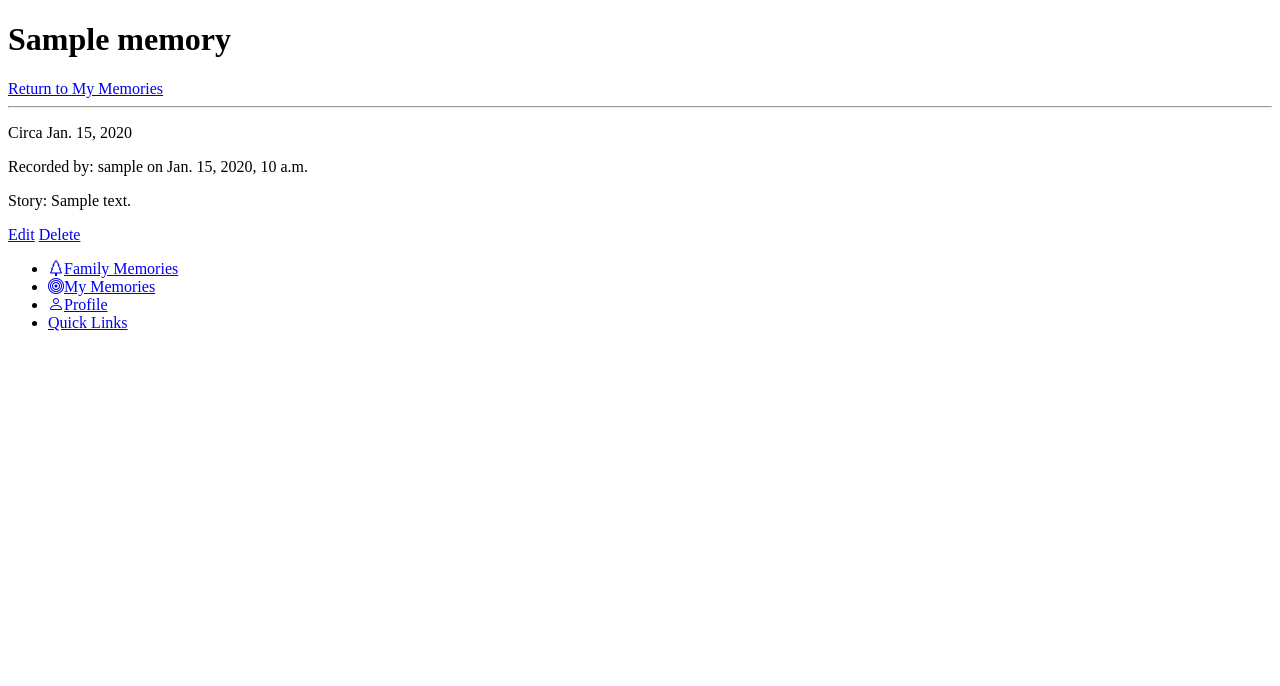
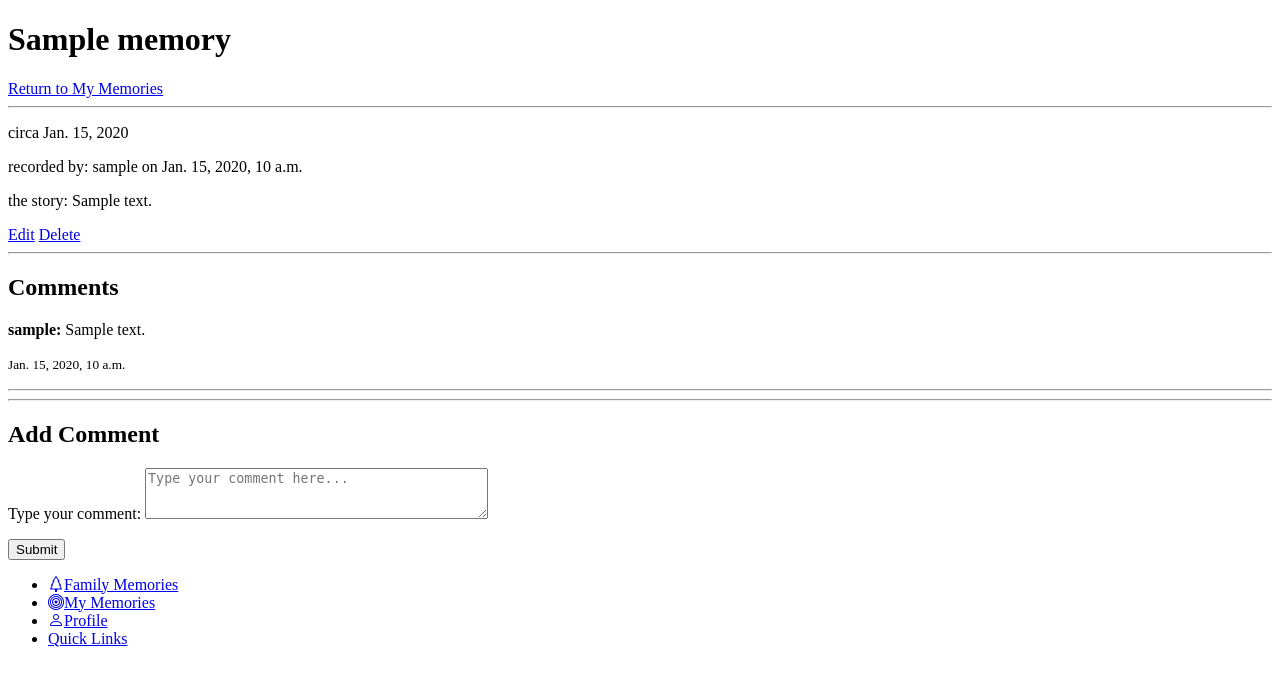
Before and after one commit to lanewells/rooted, a Django app: page /memories/1/ in a window 1280 px wide. Shown: the part 26-712 px from the top of the page. Run offline with Django 5.2, Linux system fonts and the light colour scheme; a user stored in the database is signed in; tables that the repository leaves empty hold one stand-in row (values such as "Sample post").

Commit message:
Added create comment function as linked through memory detail view.

```diff
--- a/main_app/forms.py
+++ b/main_app/forms.py
@@ -1,19 +1,17 @@
 from django.contrib.auth.forms import UserCreationForm
 from django.contrib.auth.models import User
 from django import forms
-from .models import Memory, RelativeProfile
+from .models import Memory, RelativeProfile, Comment
 
 class MemoryForm(forms.ModelForm):
     class Meta:
             model = Memory
             fields = ['title', 'description', 'memory_date']
-            # Cite widgets and forms customization
             widgets = {
                   'title': forms.TextInput(attrs={
                         'placeholder': 'Give your memory a title',
                         'class': 'form-control'
                   }),
-                  # Cite rows limitation and class form-control
                   'description': forms.Textarea(attrs={
                         'placeholder': 'Tell your story',
                         'rows': 5,
@@ -67,3 +65,15 @@ class RelativeProfileForm(forms.ModelForm):
                 }
             )
         }
+
+class CommentForm(forms.ModelForm):
+    class Meta:
+        model = Comment
+        fields = ['text']
+        widgets = {
+            'text': forms.Textarea(attrs={
+                'placeholder': 'Type your comment here...',
+                'rows': 3,
+                'class': 'form-control',
+            }),
+        }
--- a/main_app/templates/main_app/memories/memory_detail.html
+++ b/main_app/templates/main_app/memories/memory_detail.html
@@ -3,13 +3,34 @@
 <h1>{{ memory.title }}</h1>
 <a href="{% url 'memory-list' %}" class="btn return">Return to My Memories</a>
 <hr />
-<p>Circa {{ memory.memory_date }}</p>
-<p>Recorded by: {{ memory.created_by }} on {{ memory.created }}</p>
-<p>Story: {{ memory.description }}</p>
+<p>circa {{ memory.memory_date }}</p>
+<p>recorded by: {{ memory.created_by }} on {{ memory.created }}</p>
+<p>the story: {{ memory.description }}</p>
 
 {% if user == memory.created_by %}
 <a href="{% url 'memory-update' memory.id %}" class="btn warn">Edit</a>
 <a href="{% url 'memory-delete' memory.id %}" class="btn danger">Delete</a>
 {% endif %}
 
+<hr />
+<h2>Comments</h2>
+<div>
+    {% for comment in comments %}
+        <p><strong>{{ comment.created_by }}:</strong> {{ comment.text }}</p>
+        <p><small>{{ comment.created }}</small></p>
+        <hr>
+    {% empty %}
+        <p>No comments yet. Be the first!</p>
+    {% endfor %}
+</div>
+
+<hr>
+
+<h2>Add Comment</h2>
+<form method="post">
+    {% csrf_token %}
+    {{ comment_form.as_p }}
+    <button type="submit" class="btn btn-first">Submit</button>
+</form>
+
 {% endblock %}
--- a/main_app/templates/main_app/memories/my_memories.html
+++ b/main_app/templates/main_app/memories/my_memories.html
@@ -4,7 +4,7 @@
     <h1>My Memories</h1>
     <a href="{% url 'memory-create'%}">Add New Memory</a>
 </section>
-{% if memory %}
+
 <section class="card-container">
     {% for memory in memories %}
     <div class="card">
@@ -12,13 +12,11 @@
             <div class="card-content">
                 <img src="" alt="Memory Icon" />
                 <h2 class="card-title">{{ memory.title }}</h2>
+                <p>circa {{ memory.memory_date }}</p>
             </div>
         </a>
     </div>
     {% endfor %}
 </section>
-{% else %}
-<h2>You have no recorded memories yet! Add a new memory to get started.</h2>
-{% endif %}
 
 {% endblock %}
--- a/main_app/templates/main_app/profile/profile_confirm_delete.html
+++ b/main_app/templates/main_app/profile/profile_confirm_delete.html
@@ -1,7 +1,7 @@
 {% extends 'main_app/base.html' %} {% block content %}
 
 <h1>Are you sure you want to delete your profile?</h1>
-<h3>This will effectively delete all memories and comments created by you.</h3>
+<h3>This will effectively delete all memories and comments you created.</h3>
 <form method="post">
   {% csrf_token %}
   <button type="submit" class="btn btn-danger">Yes, Delete</button>
--- a/main_app/views.py
+++ b/main_app/views.py
@@ -1,21 +1,23 @@
 from django.shortcuts import render, redirect
-from django.urls import reverse_lazy
+from django.urls import reverse_lazy, reverse
 from django.contrib import messages
 from django.views.generic import ListView, DetailView
-from django.views.generic.edit import CreateView, UpdateView, DeleteView
+from django.views.generic.edit import CreateView, UpdateView, DeleteView, FormMixin
 from django.contrib.auth import login
 from django.contrib.auth.views import LoginView
 from django.contrib.auth.decorators import login_required
 from django.contrib.auth.models import User
 from django.contrib.auth.mixins import LoginRequiredMixin
 from .models import RelativeProfile, Memory, Comment
-from .forms import MemoryForm, UserForm, UserUpdateForm, RelativeProfileForm
+from .forms import MemoryForm, UserForm, UserUpdateForm, RelativeProfileForm, CommentForm
 
-## HOME
+############ HOME ############
+
 class Home(LoginView):
     template_name = 'main_app/home.html'
 
-## USER & PROFILE
+############ USER & PROFILE ############
+
 class ProfileDetail(LoginRequiredMixin, DetailView):
     model = RelativeProfile
     template_name = 'main_app/profile/profile_detail.html'
@@ -82,7 +84,8 @@ def update_account(request):
     }
     return render(request, 'main_app/account/update_account.html', context)
 
-## MEMORIES
+############ MEMORIES ############
+
 @login_required
 def my_memories(request):
     memories = Memory.objects.filter(created_by=request.user)
@@ -104,11 +107,32 @@ class MemoryCreate(LoginRequiredMixin, CreateView):
 class MemoryList(LoginRequiredMixin, ListView):
     model = Memory
     template_name = 'main_app/memories/memory_list.html'
-    # paginate_by = 9
 
-class MemoryDetail(LoginRequiredMixin, DetailView):
+class MemoryDetail(LoginRequiredMixin, FormMixin, DetailView):
     model = Memory
     template_name = 'main_app/memories/memory_detail.html'
+    form_class = CommentForm
+
+    def get_context_data(self, **kwargs):
+        context = super().get_context_data(**kwargs)
+        context['comments'] = Comment.objects.filter(memory=self.object)
+        context['comment_form'] = self.get_form()
+        return context
+
+    def post(self, request, *args, **kwargs):
+        self.object = self.get_object()
+        form = self.get_form()
+        if form.is_valid():
+            comment = form.save(commit=False)
+            comment.memory = self.object
+            comment.created_by = request.user
+            comment.save()
+            return self.form_valid(form)
+        else:
+            return self.form_invalid(form)
+
+    def get_success_url(self):
+        return reverse('memory-detail', kwargs={'pk': self.object.pk})
 
 class MemoryUpdate(LoginRequiredMixin, UpdateView):
     model = Memory
@@ -123,15 +147,15 @@ class MemoryDelete(LoginRequiredMixin, DeleteView):
     template_name = 'main_app/memories/memory_confirm_delete.html'
     success_url = '/memories/'
 
-## COMMENTS
+############ COMMENTS ############
+
 class CommentList(LoginRequiredMixin, ListView):
     model = Comment
     template_name = 'main_app/comments/comment_list.html'
 
-# class CommentCreate(LoginRequiredMixin, CreateView):
-#     model = Comment
-#     fields = ['text']
-#     template_name = 'main_app/comments/comment_form.html'
+class CommentCreate(LoginRequiredMixin, CreateView):
+    model = Comment
+    template_name = 'main_app/comments/comment_form.html'
 
 # class CommentUpdate(LoginRequiredMixin, UpdateView):
 #     model = Comment
```
Also changed, not shown: main_app/templates/main_app/comments/comment_form.html (added, +14 -0 lines).
